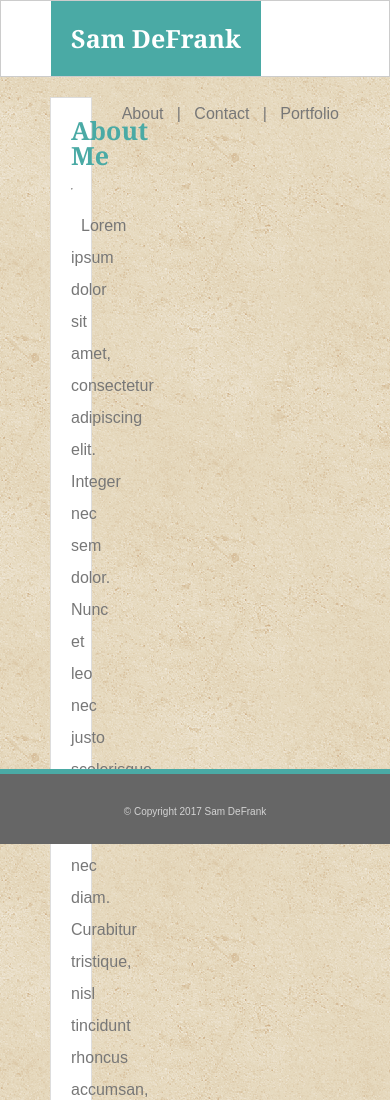
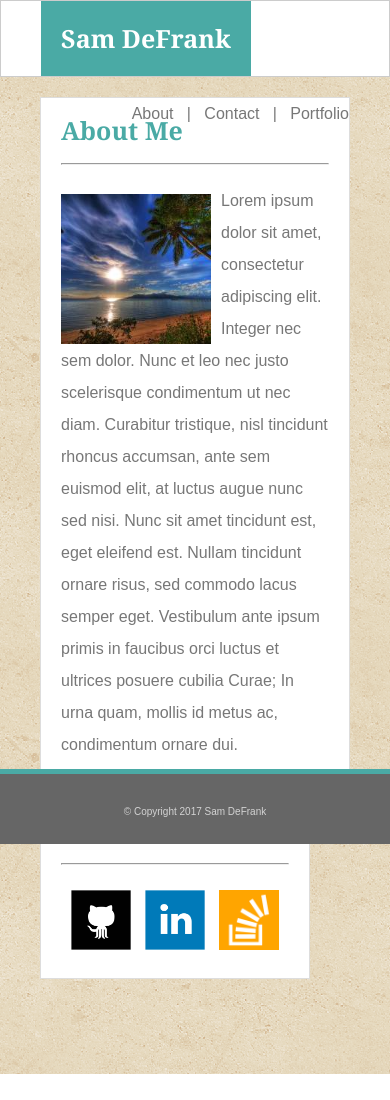
Before and after one commit to Sambiguous/Responsive-Portfolio, a plain HTML site: page index.html in a window 390 px wide. Shown: the top 1100 px of the page. After the commit the page ends 1074 px from the top, so only its background shows below. Drawn offline with Linux system fonts and the light colour scheme.

Commit message:
Begin 768px work

```diff
--- a/assets/css/style.css
+++ b/assets/css/style.css
@@ -198,7 +198,6 @@ textarea {
 		right: 80px
 	}
 
-
 	#pic-wrapper {
 		margin: auto;
 		width: 100%;
@@ -206,10 +205,11 @@ textarea {
 
 	#pic {
 		width: 100%;
-		height: 70%;
+		height: 75%;
 	}
 
 	#main {
+		padding: 20px;
 		width: calc(100% - 352px)
 	}
 
@@ -226,3 +226,42 @@ textarea {
 		float: none;
 	}
 }
+
+@media only screen and  (max-width: 768px) {
+	#main {
+		width:inherit;
+		display: block;
+		margin:  20px auto;
+	}
+
+	#pic-wrapper {
+		display: inline;
+	}
+
+	/*(#main p {
+		width: 90%;
+	}*/
+
+	#pic {
+		height: 150px;
+		width: 150px;
+		float: left;
+		margin: 9px 10px 0px 0px;
+	}
+
+	#connect {
+		display: block;
+		float: none;
+		margin-left: 0px;
+	}
+
+	#name_tag_container {
+		margin: 0px;
+
+	}
+
+	#name_nav p {
+		padding: 0px;
+	}
+
+}
```
